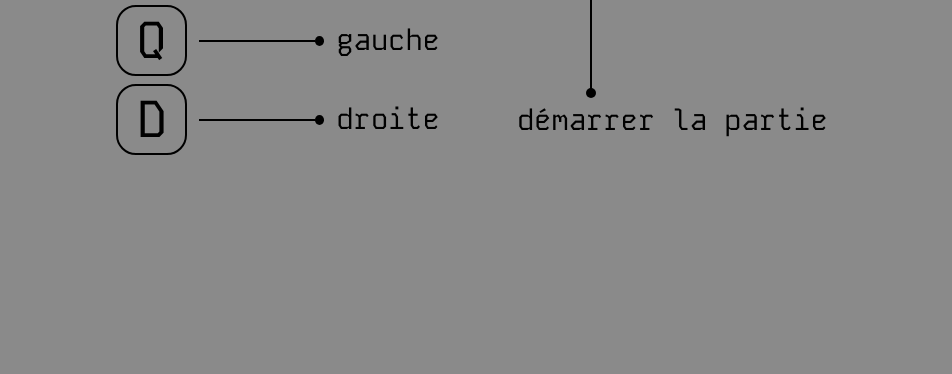
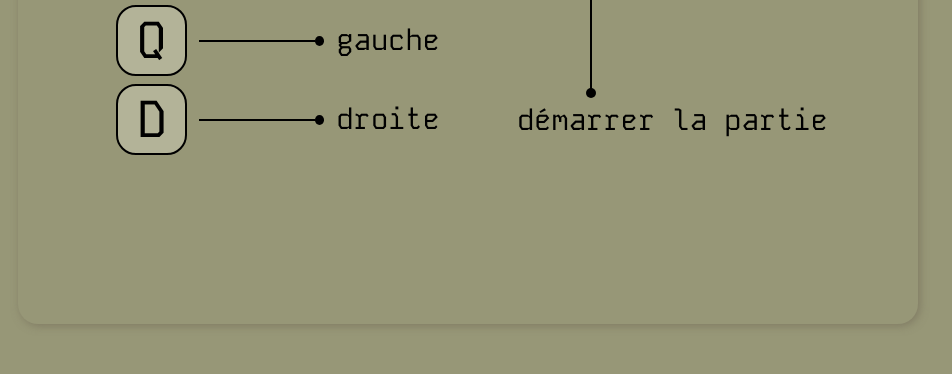
Before and after one commit to PacoEm/codelaby, a plain HTML site: page index.html in a window 1280 px wide. Shown: the part 426-800 px from the top of the page, without its empty margins (172-1124 px from the left). Drawn offline with Linux system fonts and the light colour scheme.

Commit message:
The start image with different colors.

```diff
--- a/index.html
+++ b/index.html
@@ -14,6 +14,7 @@
 <!-- ============================== -->
 
 <!-- <div id="gradient"></div> -->
+
 <div id="screen">
   <div id="global_container">
 
@@ -89,8 +90,7 @@
 
 
     <div id="global_flex">
-        <!-- <img src="./assets/start_screen.jpg" alt="An image that describes the control keys" id="start_screen"> -->
-        <img src="./assets/end_screen.jpg" alt="An image that describes the control keys" id="end_screen">
+        <img src="./assets/end_screen.jpg" alt="A congratulations image" id="end_screen">
         <div id="start_level"></div>
         <div id="game_container">
                 <div id="strokes_container">
--- a/style.css
+++ b/style.css
@@ -33,7 +33,8 @@ body{
 }
 #end_screen{
     position: absolute;
-    border: rgb(255, 255, 255) solid 1px;
+    border-radius: 20px;
+    box-shadow: 4px 4px 8px rgb(48, 48, 48);
     visibility: hidden;
 }
 #start_level{
--- a/style_start_page.css
+++ b/style_start_page.css
@@ -16,22 +16,32 @@
     height: 80vh;
     background: linear-gradient(180deg, rgba(8, 8, 8, 0.527), rgba(255, 255, 255, 0));;
 }
-/* #screen{
-    margin: auto;
-    display: flex;
-    justify-content: center;
-    background: #f7a3a3;
-} */
+#screen{
+    /* display: flex; */
+    position: absolute;
+    background: rgb(151, 151, 119);
+    width: 100vw;
+    height: 100vh;
+}
 
 #global_container{
-    background: rgb(138, 138, 138);
+    display: flex;
+    top: 50%;
+    left: 50%;
+    transform: translate(-50%, -50%);
+
+    border-radius: 20px;
+    /* background-image: url(./assets/start_background.png); */
+
     position: absolute;
     justify-content: center;
     align-items: center;
-    width: 100vw;
-    height: 100vh;
-    display: flex;
+    width: 900px;
+    height: 700px;
+    box-shadow: 2px 2px 8px rgba(114, 105, 87, 0.6);
+    /* border: solid 1px maroon; */
 }
+
 
 #container_1{
     width: 340px;
@@ -54,6 +64,7 @@
 /* ================================ */
 #title{
     margin: 10px;
+    color: rgb(77, 77, 60);
 }
 .control_container{
     display: flex;
@@ -144,6 +155,8 @@
     opacity: 0;
     transform: scale(2) translate(25%);
     transform-origin: 0%;
+    background: rgb(179, 179, 152);
+    ;
 }
 #z_key{
     animation: anim_title 2s ease-in 0.5s 1 normal forwards;
```
Also changed, not shown: assets/end_screen.jpg, assets/start_background.jpg (added), assets/start_background.png (added).
